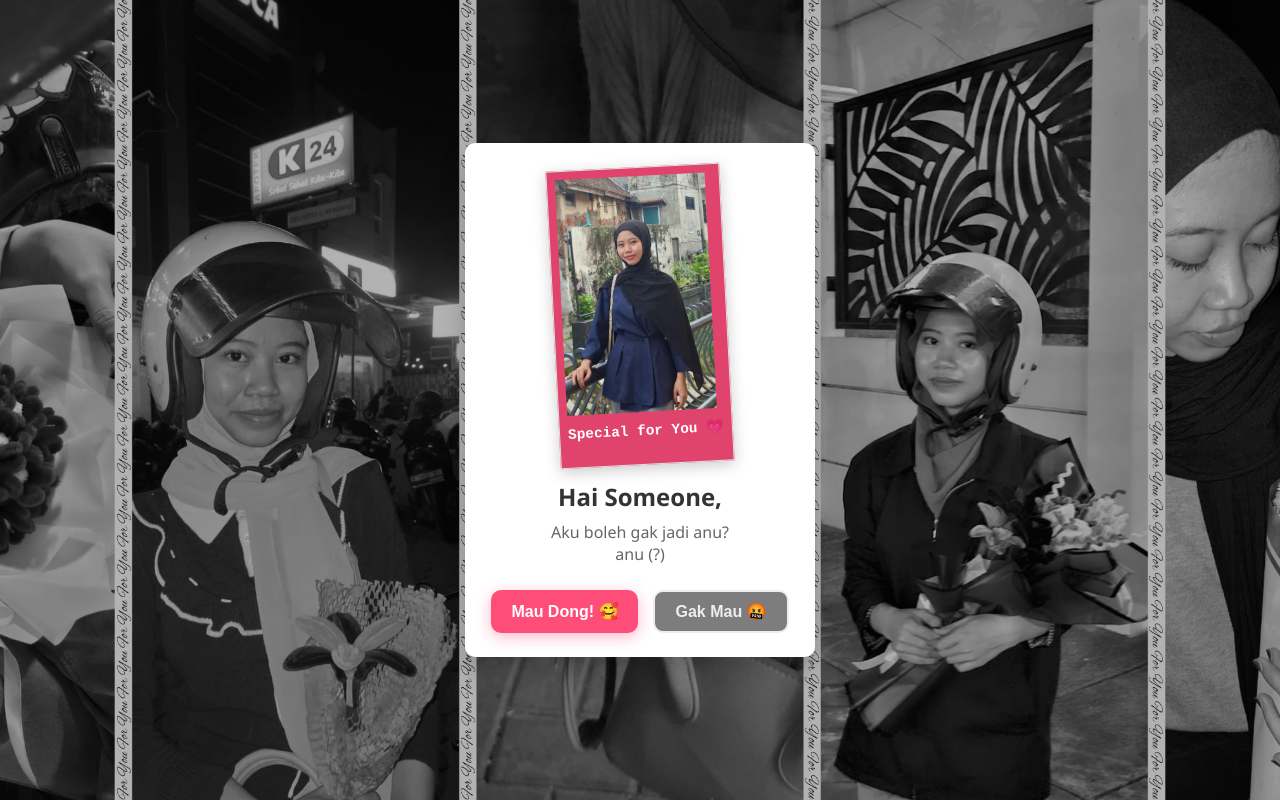
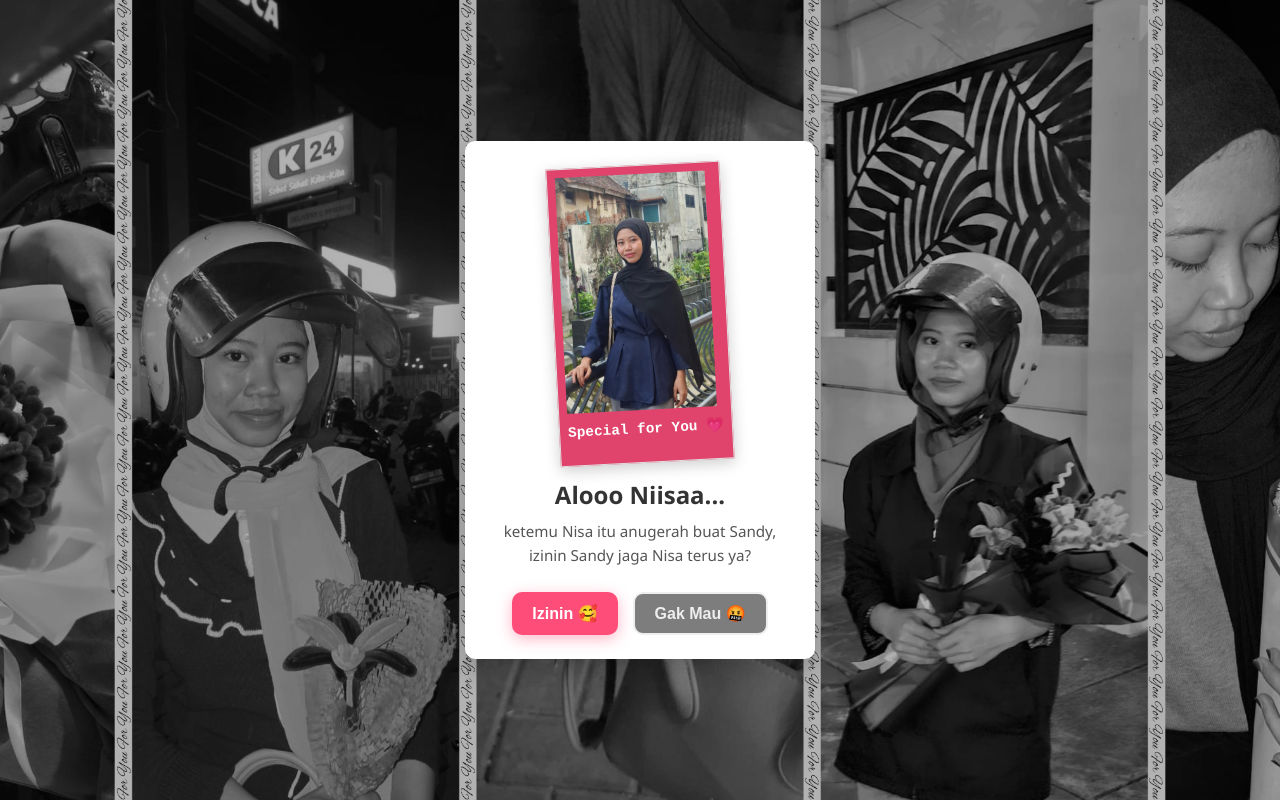
Before and after one commit to SandyAryadika/a-gift, a plain HTML site: page index.html in a window 1280 px wide. Drawn offline with Linux system fonts and the light colour scheme.

Commit message:
membenarkan tampilan

```diff
--- a/index.html
+++ b/index.html
@@ -3,11 +3,10 @@
 <head>
     <meta charset="UTF-8">
     <meta name="viewport" content="width=device-width, initial-scale=1.0">
-    <title>Untuk Kamu ❤️</title>
+    <title>🤎 Untuk Nisa 🩷</title>
 
     <meta property="og:title" content="Ada pesan buat kamu... 💌">
-    <meta property="og:description" content="Coba buka sebentar deh, aku bikin sesuatu spesial.">
-    <meta property="og:image" content="https://media.giphy.com/media/v1.Y2lkPTc5MGI3NjExM2Q4M2E4NWRkOTM2NDgwOWE0OTI4Njg1OWQ0OTI4Njg1OWQ0OTI4Njg1OWQ0OTI4Njg1OSZlcD12MV9pbnRlcm5hbF9naWZzX2dpZklkJmN0PWc/MDJ9IbxxvDUQM/giphy.gif">
+    <meta property="og:description" content="Coba buka sebentar deh, sandy bikin sesuatu spesial.">
 
     <link rel="stylesheet" href="style.css">
 </head>
@@ -24,11 +23,11 @@
             <div class="caption">Special for You 💗</div>
         </div>
 
-        <h1>Hai Someone,</h1>
-        <p class="gombalan">Aku boleh gak jadi anu?<br>anu (?)</p>
+        <h1>Alooo Niisaa...</h1>
+        <p class="gombalan">ketemu Nisa itu anugerah buat Sandy,<br>izinin Sandy jaga Nisa terus ya?</p>
 
         <div class="button-group">
-            <button id="yesBtn">Mau Dong! 🥰</button>
+            <button id="yesBtn">Izinin 🥰</button>
             <button id="noBtn">Gak Mau 🤬</button>
         </div>
     </div>
--- a/script.js
+++ b/script.js
@@ -32,8 +32,8 @@ function moveButton() {
 
 // === LOGIKA TOMBOL "YES" DIKLIK ===
 yesBtn.addEventListener('click', function() {
-    heading.innerText = "Yeay! I Love You! ❤️";
-    gombalan.innerText = "Makasih ya udah nerima aku.";
+    heading.innerText = "I Love You! ❤️";
+    gombalan.innerText = "Makasih yaaa udah nerima Sandy";
 
     // Mengganti foto polaroid jadi GIF senang saat diterima
     // Kamu bisa ganti link ini dengan foto kalian berdua yang sedang senyum
@@ -41,7 +41,7 @@ yesBtn.addEventListener('click', function() {
 
     noBtn.style.display = 'none';
 
-    this.innerText = "Ciee jadian 🎉";
+    this.innerText = "Yeayyy jadiannn 🎉";
     this.disabled = true;
     this.style.transform = 'scale(1.1)';
 
--- a/style.css
+++ b/style.css
@@ -92,12 +92,13 @@ h1 {
 }
 
 p.gombalan {
-    color: #666;
+    color: #555; /* Warna sedikit digelapkan biar kontras */
     margin-bottom: 1.5rem;
-    font-size: 1rem;
-    line-height: 1.4;
+
+    /* UBAH BAGIAN INI */
+    font-size: 0.95rem; /* Dikecilkan dikit dari 1rem jadi 0.95rem */
+    line-height: 1.6; /* Jarak antar baris diperlonggar biar lega */
 }
-
 .button-group {
     display: flex;
     justify-content: center; /* Posisi tombol rata tengah */
```
